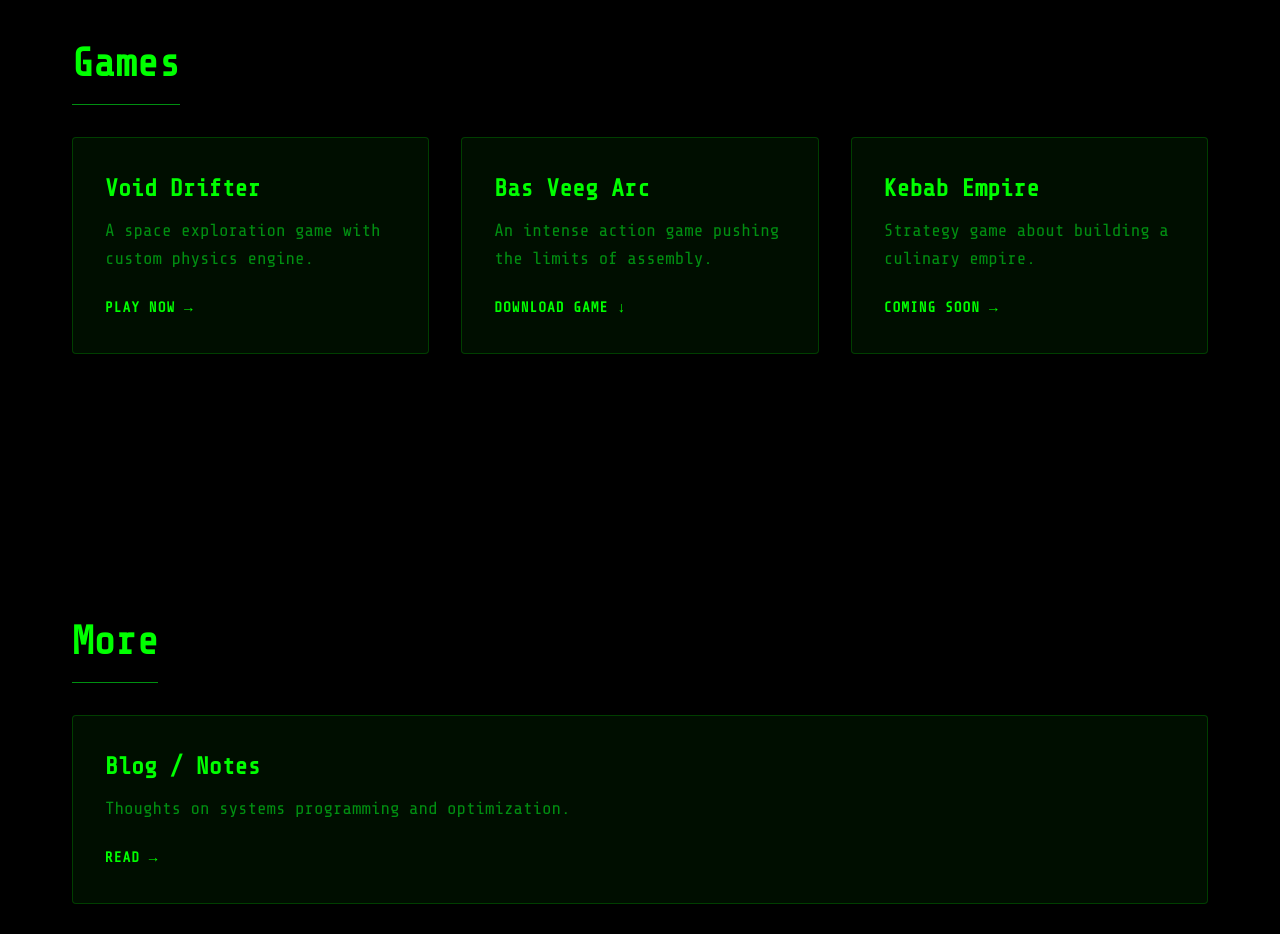
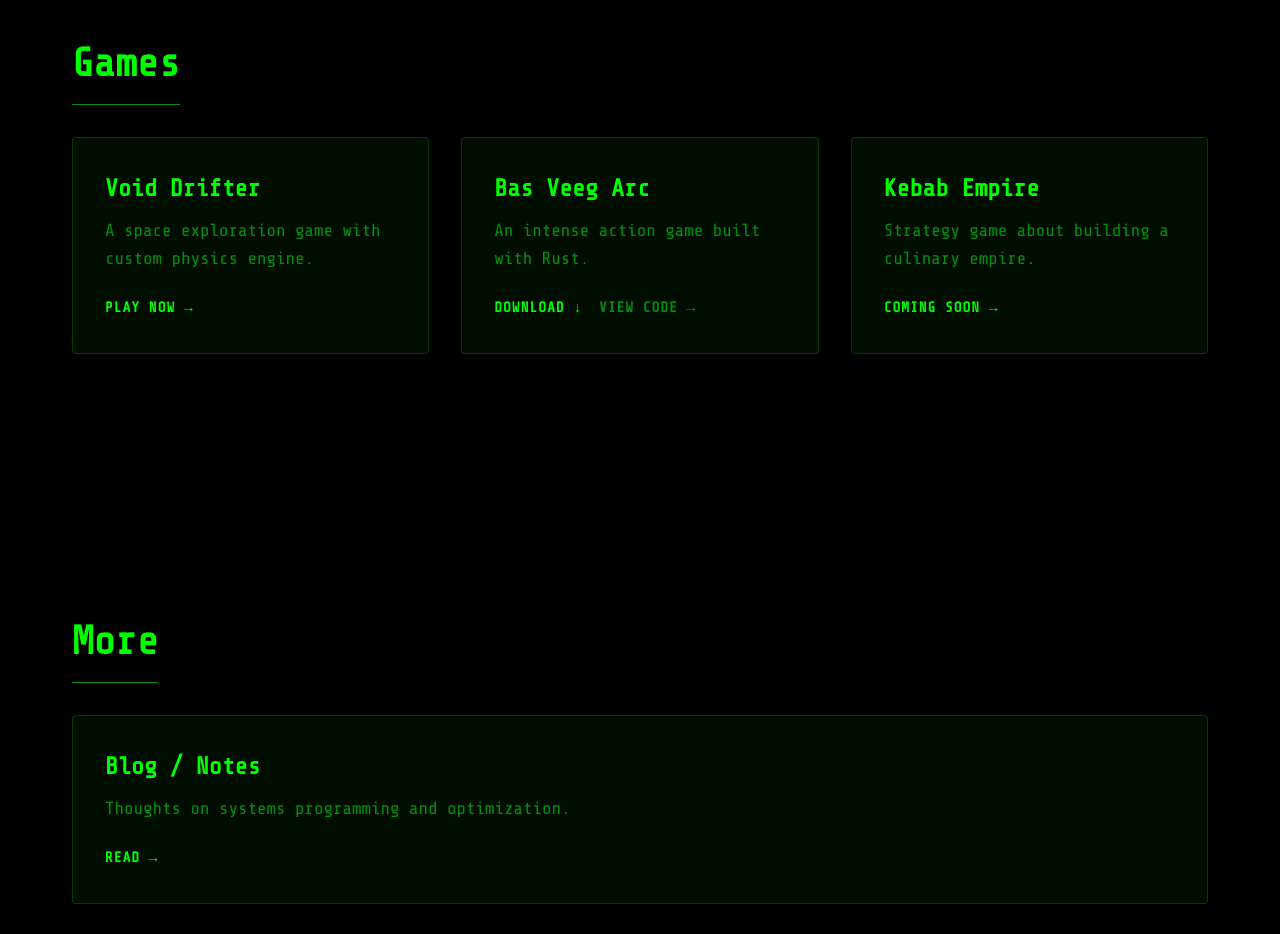
Before and after one commit to compiledkernel-idk/my-website, a website built with Vite: page index.html in a window 1280 px wide. Shown: the part 1920-2854 px from the top of the page. Built offline with nearby package versions, Linux system fonts and the light colour scheme.

Commit message:
added download option

```diff
--- a/index.html
+++ b/index.html
@@ -72,13 +72,20 @@
           </div>
         </a>
 
-        <a href="/BasVeegArc-Setup.exe" download class="project-card">
+        <div class="project-card">
           <div class="card-content">
             <h3>Bas Veeg Arc</h3>
-            <p>An intense action game pushing the limits of assembly.</p>
-            <span class="link-text">Download Game ↓</span>
+            <p>An intense action game built with Rust.</p>
+            <div style="display: flex; gap: 1rem; margin-top: 1.5rem;">
+              <a href="/BasVeegArc-Setup.exe" download
+                style="color: var(--accent-color); text-decoration: none; font-weight: 600; font-size: 0.9rem; text-transform: uppercase; letter-spacing: 1px;">Download
+                ↓</a>
+              <a href="https://github.com/compiledkernel-idk/Bas-Veeg-Arc" target="_blank"
+                style="color: var(--text-secondary); text-decoration: none; font-weight: 600; font-size: 0.9rem; text-transform: uppercase; letter-spacing: 1px;">View
+                Code →</a>
+            </div>
           </div>
-        </a>
+        </div>
 
 
 
```
